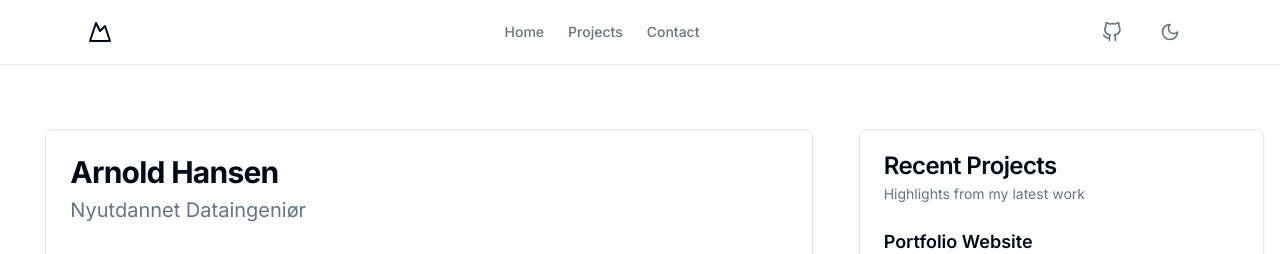
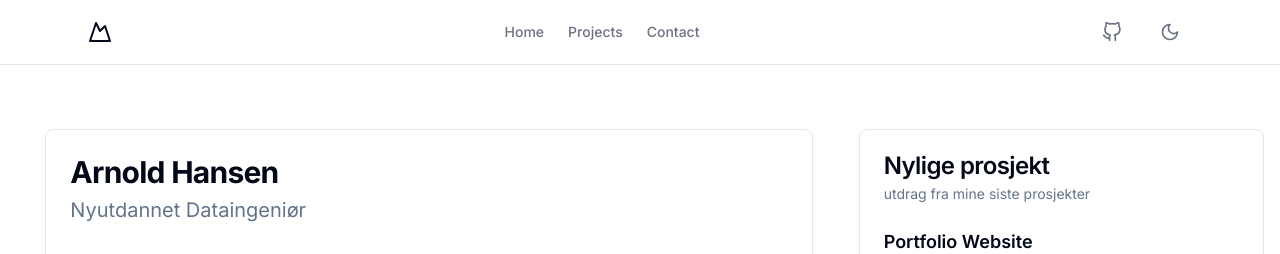
Before and after one commit to arnold01235/arndev, a Next.js app: page / in a window 1280 px wide. Shown: the top 254 px of the page. Built offline with nearby package versions, Linux system fonts and the light colour scheme.

Commit message:
Translated some of the content in main page, from english to norwegian

```diff
--- a/components/home/RecentProjectsCard.tsx
+++ b/components/home/RecentProjectsCard.tsx
@@ -38,8 +38,8 @@ export default function Component({ className }: ComponentProps) {
   return (
     <Card className={`w-full max-w-3xl mx-auto ${className}`}>
       <CardHeader>
-        <CardTitle>Recent Projects</CardTitle>
-        <CardDescription>Highlights from my latest work</CardDescription>
+        <CardTitle>Nylige prosjekt</CardTitle>
+        <CardDescription>utdrag fra mine siste prosjekter</CardDescription>
       </CardHeader>
       <CardContent>
         <ul className="space-y-6">
```
